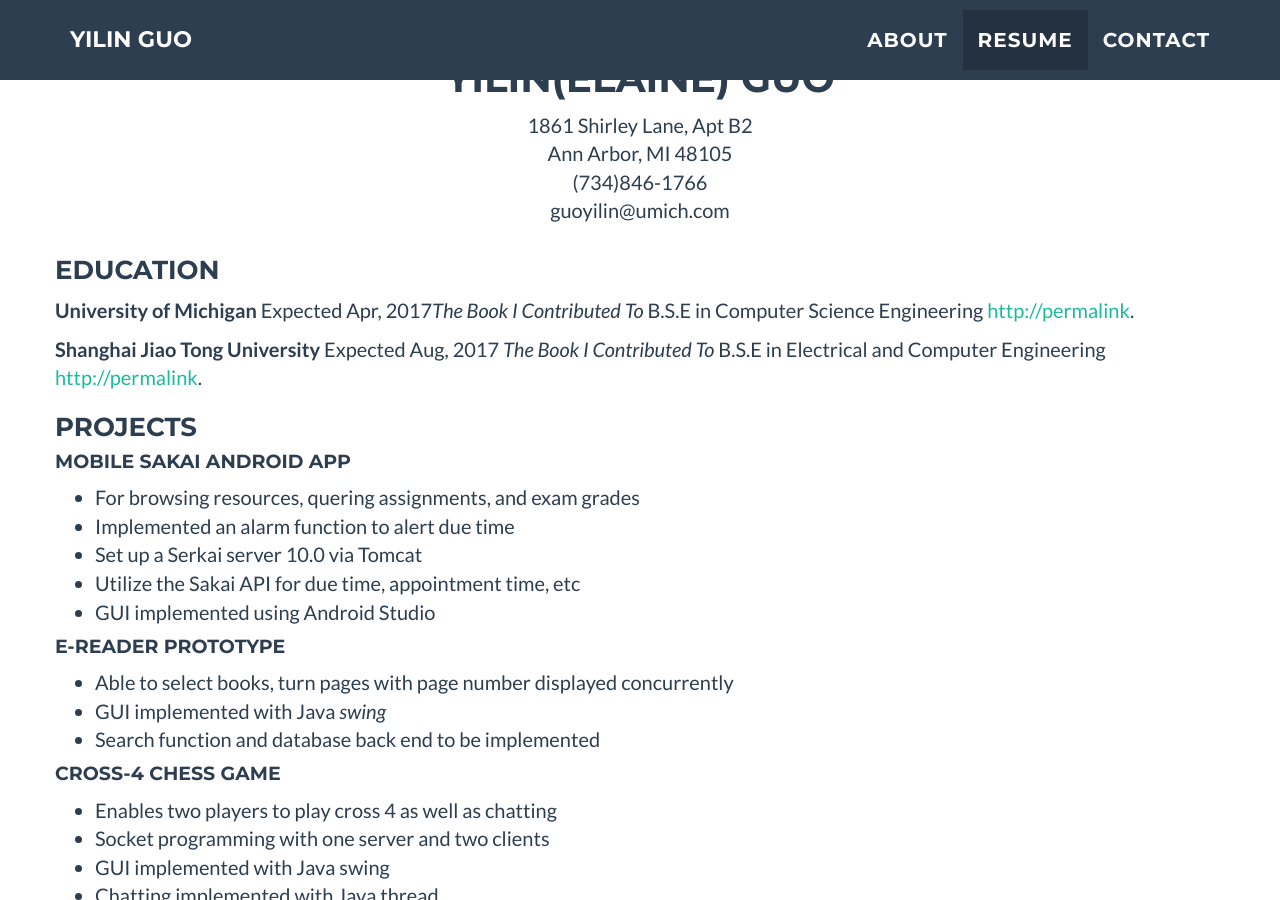
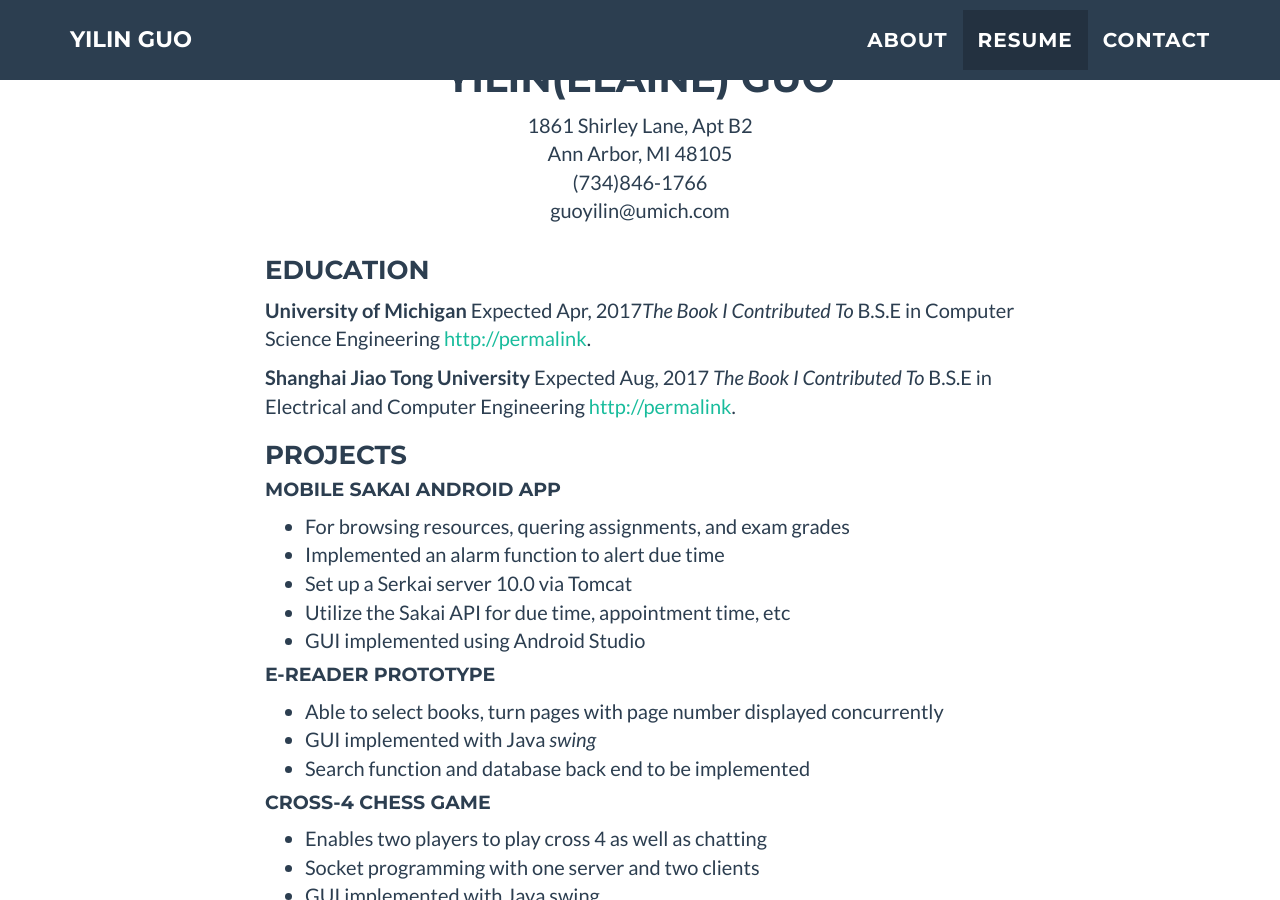
Before and after one commit to YilinGUO/YilinGUO.github.io, a Jekyll site: the page built from index.html, in a window 1280 px wide and 900 px high, scrolled down 1297 px. Built offline with Jekyll 4.4.1, drawn with Linux system fonts in a browser that asks for light colours.

Commit message:
updated all

```diff
--- a/_includes/portfolio_grid.html
+++ b/_includes/portfolio_grid.html
@@ -23,6 +23,7 @@
             </div>
 
             <div class="row">
+                <div class="col-lg-8 col-lg-offset-2">
                     <h3>Education</h3>
 
                     <p><strong>University of Michigan</strong> Expected Apr, 2017<em>The Book I Contributed To</em> B.S.E in Computer Science Engineering <a href="#">http://permalink</a>.
```
